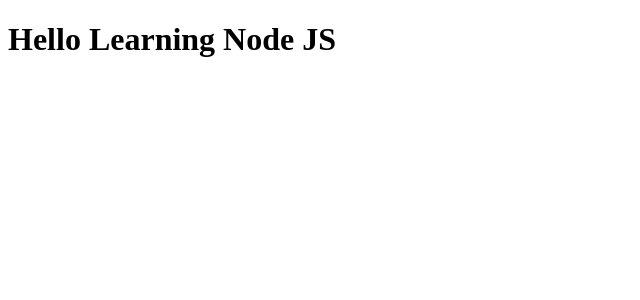
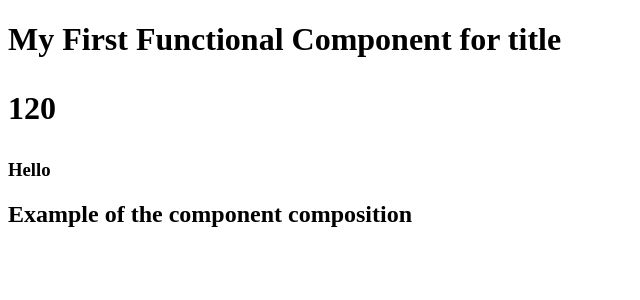
Before and after one commit to akashNodeDev/learnReact, a React (Vite) app: page / in a window 1280 px wide. Shown: the top 300 px of the page, without its empty margins (0-640 px from the left). Built offline with nearby package versions, Linux system fonts and the light colour scheme.

Commit message:
component composition

```diff
--- a/App.js
+++ b/App.js
@@ -1,7 +1,24 @@
 import React from "react";
 import ReactDOM from "react-dom/client";
 
-const jsxHeading = (<h1 className="topCls">Hello Learning Node JS</h1>);
+const myNum = 120;
+const Title = ()=> (
+    <h1 className="head" tabIndex="5">
+        My First Functional Component for title
+        <p>{myNum}</p>
+    </h1>
+)
+const Test = () => (
+    <h3>Hello</h3>
+)
+
+const Heading =() => (
+    <div className="container">
+        <Title/>
+        {Test()}
+        <h2> Example of the component composition</h2>
+    </div>
+)
 
 const root = ReactDOM.createRoot(document.getElementById("root"));
-root.render(jsxHeading);
+root.render(<Heading/>);
```
